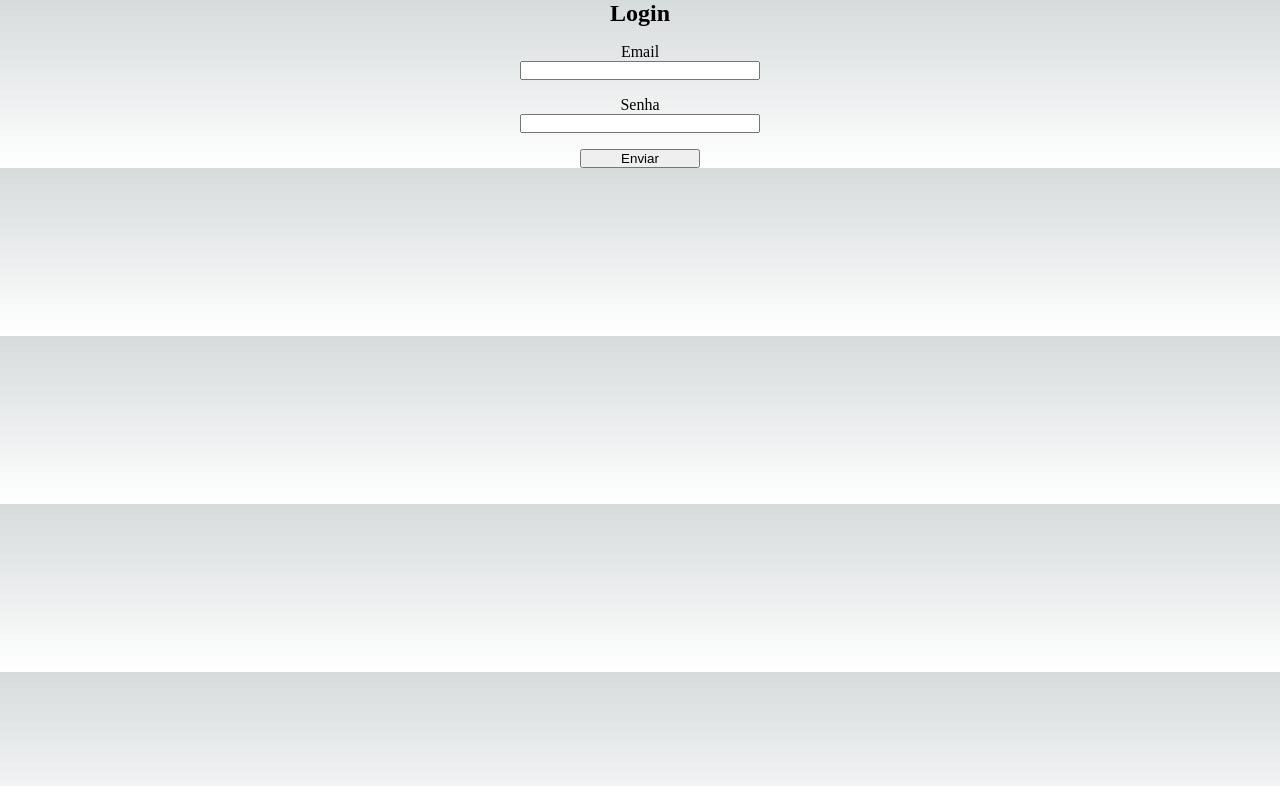
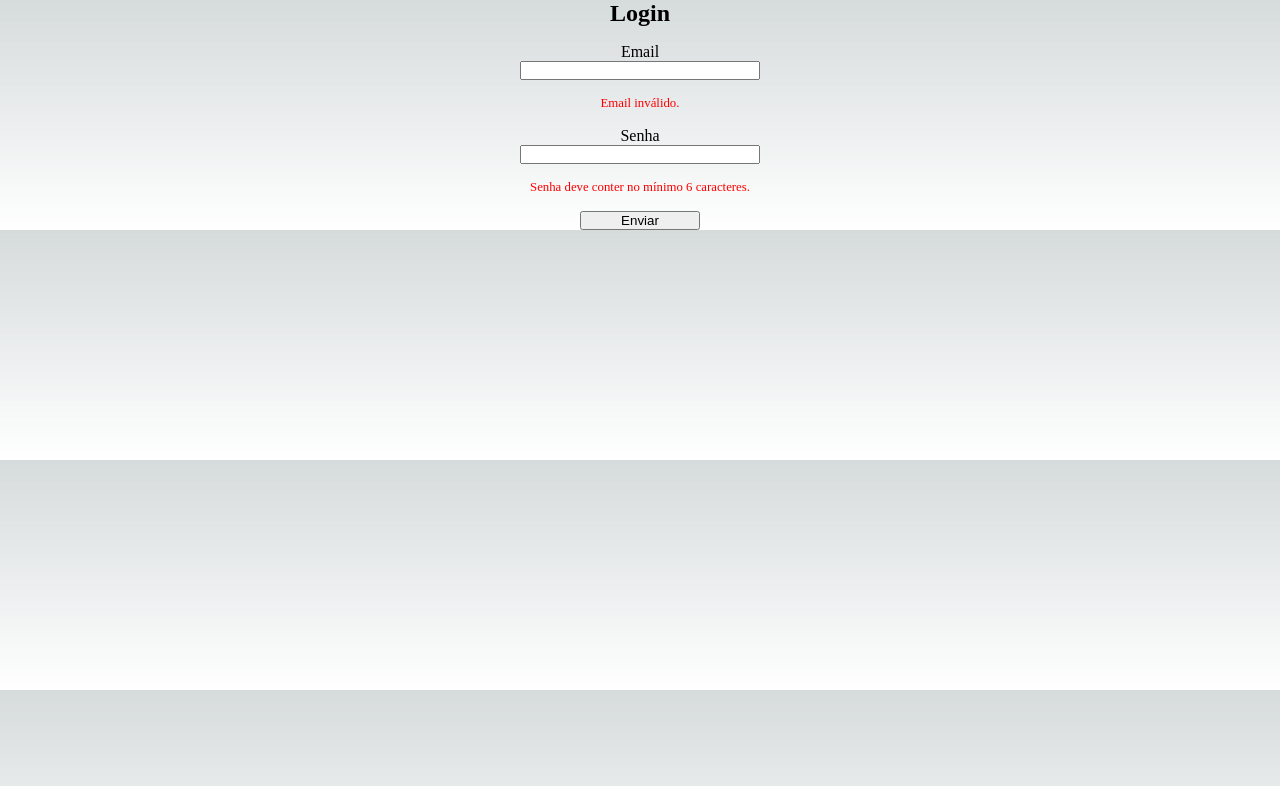
Before and after one commit to daaug/form-validate-site, a Next.js app: page / in a window 1280 px wide. Shown: the top 786 px of the page. Built offline with nearby package versions, Linux system fonts and the light colour scheme.

Commit message:
Prevent submit btn when input has errors

```diff
--- a/pages/index.tsx
+++ b/pages/index.tsx
@@ -1,20 +1,22 @@
 import Head from "next/head";
 import styles from "@/styles/Home.module.css";
-import { useState, FormEvent } from "react";
-import { redirect } from 'next/navigation';
+import { useState, FormEvent, useEffect } from "react";
 import { useRouter } from "next/router";
+
 
 export default function Home() {
 
   const [email, setEmail] = useState("");
   const [password, setPassword] = useState("");
 
-  const [emailErrorMsg, setEmailErrorMsg] = useState(false);
-  const [passwordErrorMsg, setPasswordErrorMsg] = useState(false);
-  const [submitBtnEnabler, setSubmitBtnEnabler] = useState(false);
+  const [emailErrorMsg, setEmailErrorMsg] = useState(true);
+  const [passwordErrorMsg, setPasswordErrorMsg] = useState(true);
+  const [submitErrorMsg, setSubmitErrorMsg] = useState(false);
 
   const router = useRouter();
 
+
+  // Check if email match the default pattern
   function validateEmail(value: string) : void {
     if(value.search(/^[\w-\.]+@([\w-]+\.)+[\w-]{2,4}$/g) < 0){
       setEmailErrorMsg(true)
@@ -24,6 +26,7 @@ export default function Home() {
     }
   }
 
+  // Check if password follows the rule
   function validatePassword(value: string) : void {
     if(value.length < 6){
       setPasswordErrorMsg(true)
@@ -31,17 +34,14 @@ export default function Home() {
       setPasswordErrorMsg(false)
       setPassword(value)
     }
-    validateSubmit()
   }
 
-  function validateSubmit() : void {
-    setSubmitBtnEnabler(
-      emailErrorMsg == false && passwordErrorMsg == false ? false : true
-    );
-  }
 
+  // Do a POST request and redirects if answer is positive
   async function onSubmit(event: FormEvent<HTMLFormElement>){
     event.preventDefault()
+    if(emailErrorMsg == false && passwordErrorMsg == false){
+      setSubmitErrorMsg(false)
       const res = await fetch('/api/submit', {
         method: 'POST',
         body: JSON.stringify({
@@ -57,6 +57,9 @@ export default function Home() {
             password: password
           }
         })
+      }
+    } else {
+      setSubmitErrorMsg(true)
     }
   }
 
@@ -103,6 +106,11 @@ export default function Home() {
           <button
             className={styles.submitBtn}
             type="submit" >Enviar</button>
+          {
+            submitErrorMsg ?
+              <p className={styles.errorMsg} >Preencha os campos corretamente.</p>
+              : null
+          }
         </form>
 
       </main>
```
Lines whose indentation alone changed are shown as unchanged.
